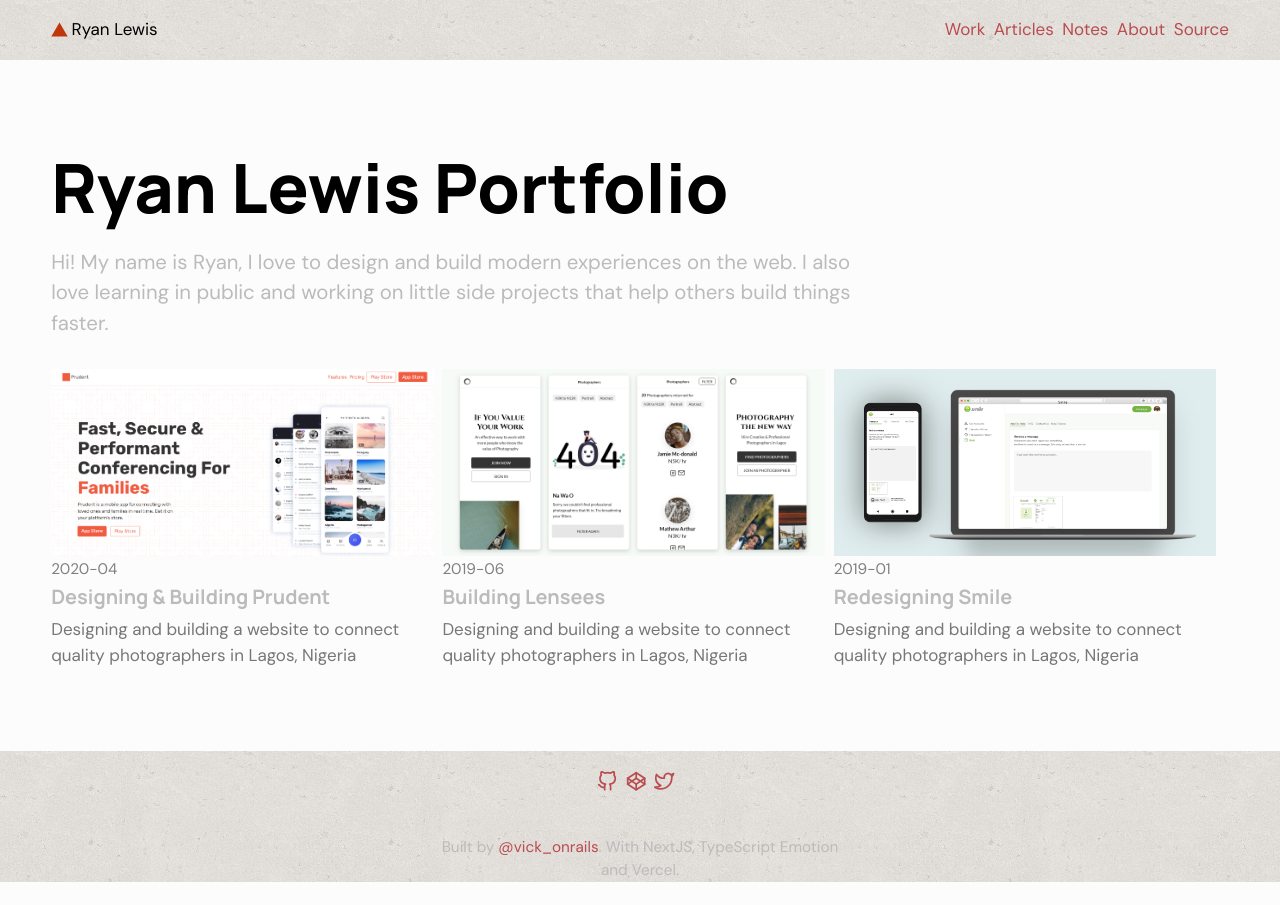
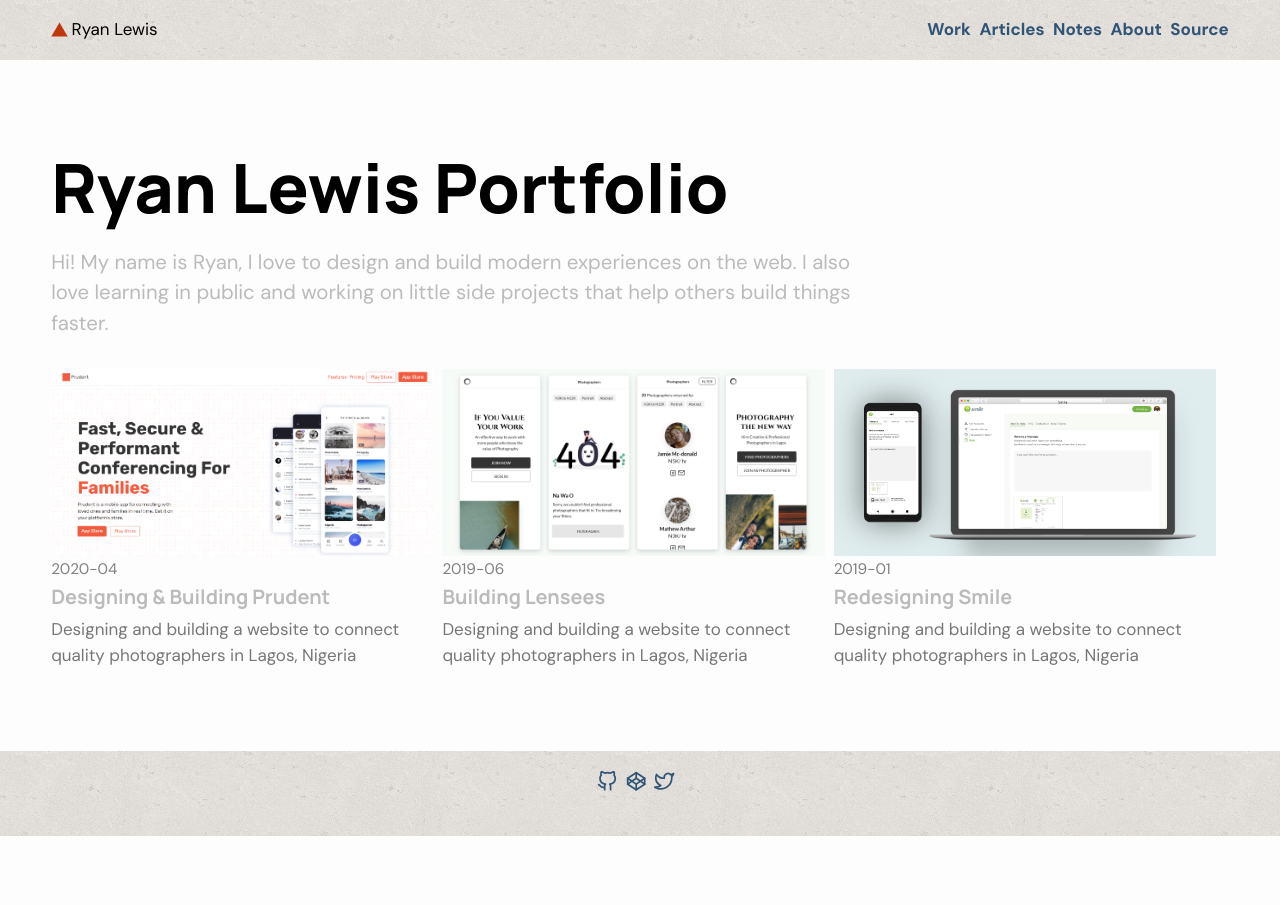
Before and after one commit to rylew2/portfolio-rylew, a Next.js app: page / in a window 1280 px wide. After the commit the page ends 836 px from the top, so only its background shows below. Built offline with nearby package versions, Linux system fonts and the light colour scheme.

Commit message:
more color updates

```diff
--- a/components/styles/layout.css
+++ b/components/styles/layout.css
@@ -16,7 +16,8 @@
   --text-color-bright: #999;
   --text-color-white: #fff;
   --text-color-black: #000;
-  --prim-color: #b94c50;
+  /* --prim-color: #b94c50; */
+  --prim-color: #305475;
 
   --transition-timing-function: cubic-bezier(0.16, 1, 0.3, 1);
   --animation-duration: 0.25s;
@@ -66,7 +67,7 @@ ol {
 }
 body {
   /* background: #121212; */
-  background: #fcfcfc;
+  background: #fdfdfd;
   color: #999;
   transition: all var(--transition-duration) var(--transition-timing-function);
 }
@@ -120,7 +121,8 @@ table {
 
 blockquote {
   font-style: italic;
-  background: #202020;
+  /* background: #202020; */
+  background: url("../../public/snow.png");
   position: relative;
   padding: 1em 1em;
   margin-bottom: 1.5em;
--- a/components/styles/nav.styles.ts
+++ b/components/styles/nav.styles.ts
@@ -15,6 +15,7 @@ const fadeDown = keyframes`
         transform: translateY(0px);
         opacity: 1;
     }
+
 `;
 
 export const NavSection = styled.header`
@@ -63,6 +64,7 @@ export const NavSection = styled.header`
 
   .navLinkItem {
     margin-right: 0.5em;
+    font-weight: bold;
 
     &:last-child {
       margin-right: 0;
```
Also changed, not shown: components/footer.tsx (+5 -5 lines).
